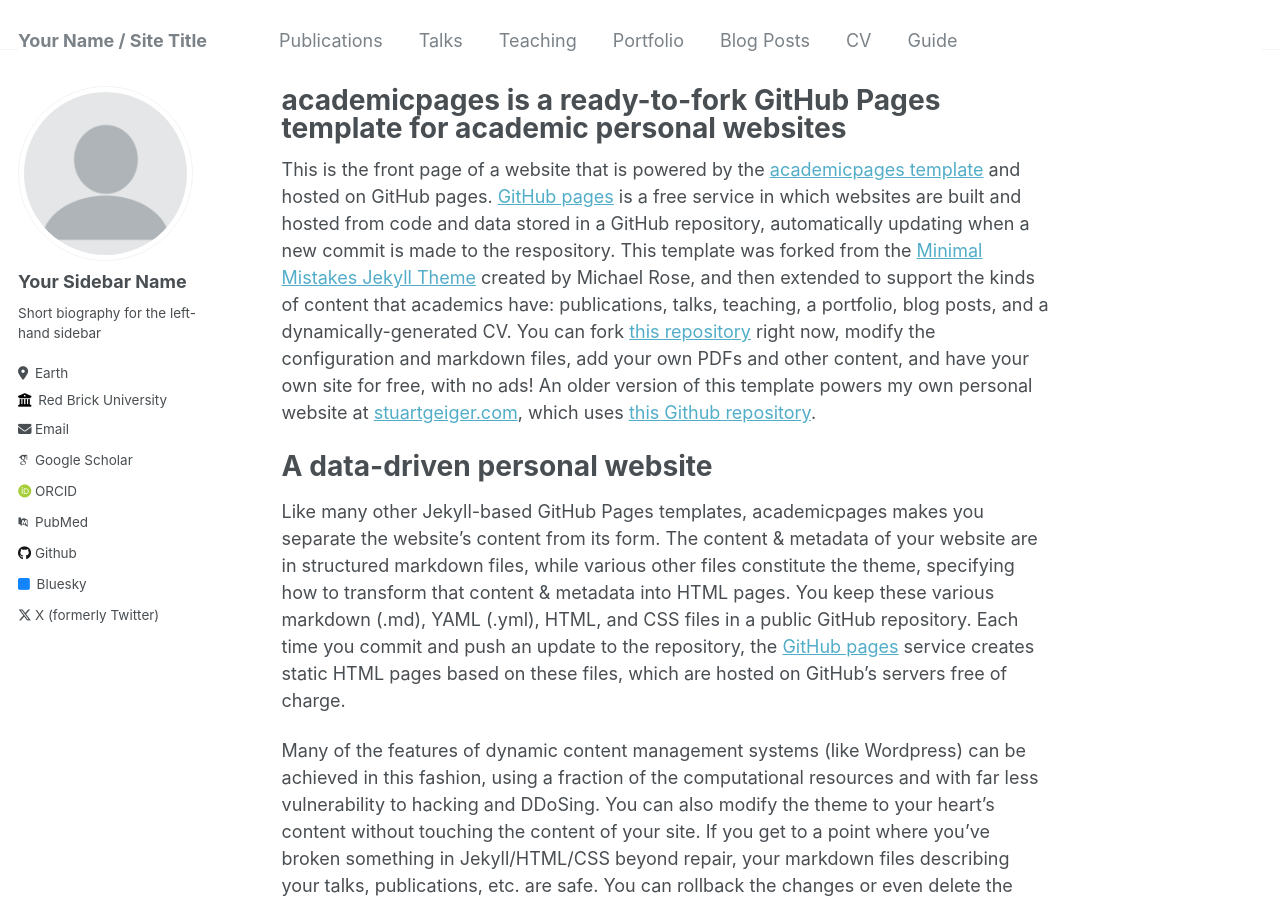
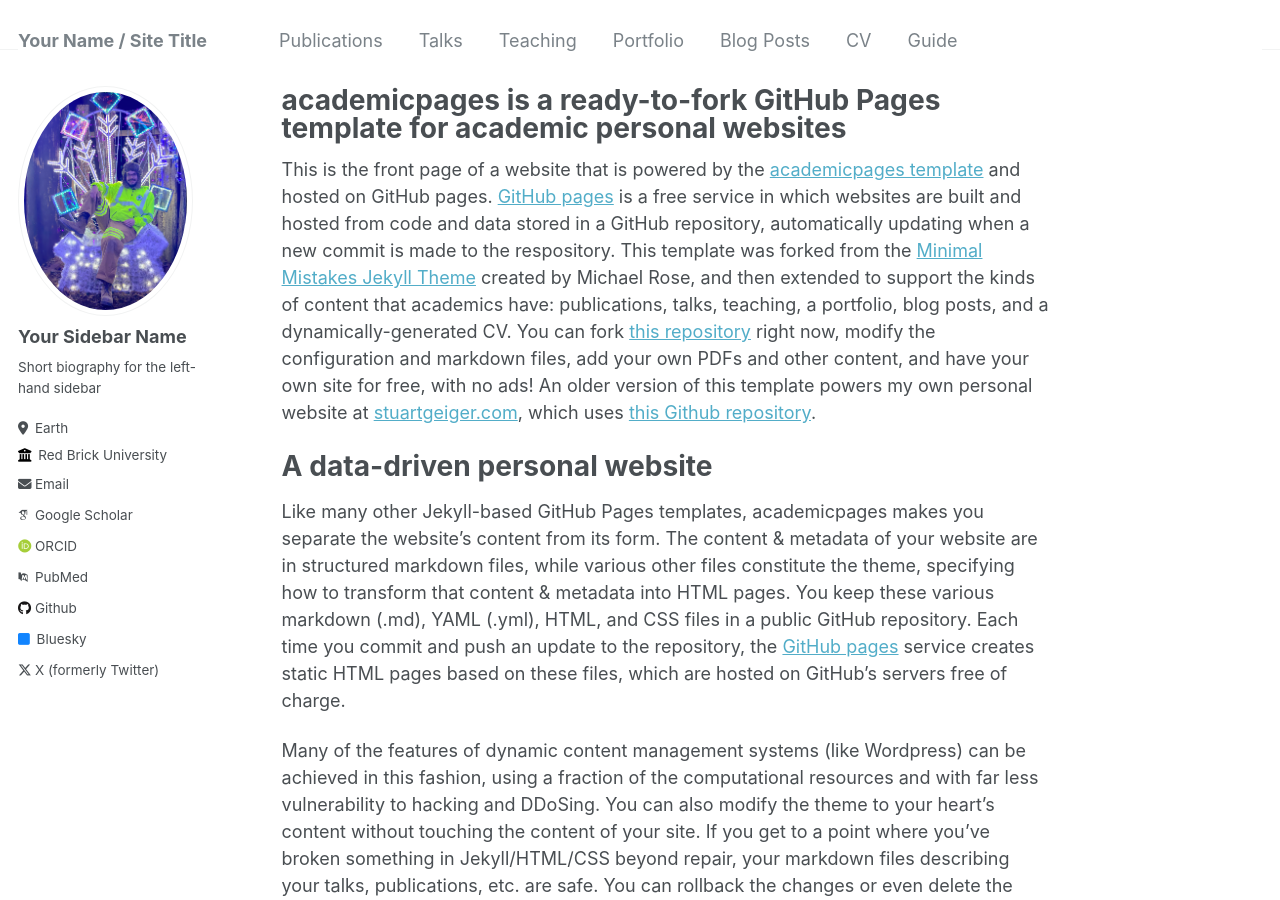
Before and after one commit to LucasBendit/LucasBendit.github.io, a Jekyll site: the page built from _pages/about.md, in a window 1280 px wide and 900 px high. Built offline with Jekyll 4.4.1, drawn with Linux system fonts in a browser that asks for light colours; some web fonts are replaced.

Commit message:
Update _config.yml

```diff
--- a/_config.yml
+++ b/_config.yml
@@ -12,16 +12,16 @@ title                    : "Your Name / Site Title"
 title_separator          : "-"
 name                     : &name "Your Name"
 description              : &description "personal description"
-url                      : https://academicpages.github.io # the base hostname & protocol for your site e.g. "https://mmistakes.github.io"
+url                      : https://LucasBendit.github.io # the base hostname & protocol for your site e.g. "https://mmistakes.github.io"
 baseurl                  : "" # the subpath of your site, e.g. "/blog"
-repository               : "academicpages/academicpages.github.io"
+repository               : "LucasBendit/LucasBendit.github.io"
 
 # Site Author - The following control what appear as part of the author content on the side bar.
 #               If a field is blank the icon and link will not appear, otherwise it will be shown.
 #               Additional customization can be done by editing /_includes/author-profile.html
 author:
   # Biographic information
-  avatar           : "profile.png"
+  avatar           : "Profile.png"
   name             : "Your Sidebar Name"
   pronouns         : # example: "she/her"
   bio              : "Short biography for the left-hand sidebar"
```
